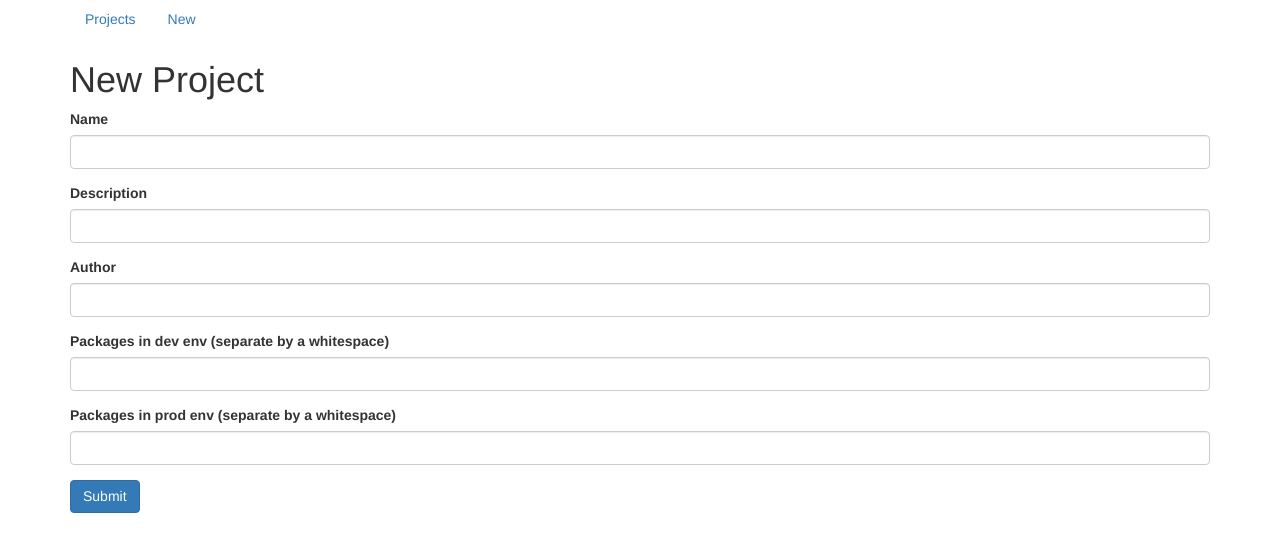
After one commit to olivmonnier/npm-manager, a Node server app: page /projects/new in a window 1280 px wide. The commit adds this page. Shown: the top 552 px of the page. Run offline with Node 20, Linux system fonts and the light colour scheme.

Commit message:
create a new project

```diff
--- a/app.js
+++ b/app.js
@@ -4,9 +4,8 @@ var bodyParser = require('body-parser');
 var errorHandler = require('errorhandler');
 var path = require('path');
 
-//Services
-var Pkg = require('./services/pkg');
-var Project = require('./services/project');
+// Routes
+var projects = require('./routes/projects');
 
 var app = express();
 
@@ -18,24 +17,7 @@ app.use(bodyParser.urlencoded({ extended: true }));
 app.use(express.static(path.join(__dirname, 'public')));
 
 // Routes
-app.route('/')
-    .get(function(req, res) {
-      return res.render('index', {
-        title: 'home',
-        projects: Project.list()
-      });
-    });
-app.route('/:name')
-  .get(function(req, res) {
-    return res.render('infos', {
-      title: 'Project ' + req.params.name,
-      infos: Pkg.infos(path.join(__dirname, 'projects/' + req.params.name))
-    });
-  })
-  .post(function(req, res) {
-    Project.create(req.body);
-    return res.redirect('/');
-  });
+app.use('/projects', projects);
 
 if ('development' == app.get('env')) {
   app.use(errorHandler());
--- /dev/null
+++ b/routes/projects.js
@@ -0,0 +1,45 @@
+var express = require('express');
+var router = express.Router();
+
+// Services
+var Pkg = require('../services/pkg');
+var Project = require('../services/project');
+
+router.route('/')
+  .get(function(req, res) {
+    return res.render('projects', {
+      title: 'Projects',
+      projects: Project.list()
+    });
+  });
+
+router.route('/new')
+  .get(function(req, res) {
+    return res.render('new', {
+      title: 'New Project'
+    });
+  })
+  .post(function(req, res) {
+    Project.create(req.body);
+    if (req.body.pkgDev) {
+      Pkg.add(req.body.pkgDev, 'projects/' + req.body.name, true);
+    }
+    if (req.body.pkgProd) {
+      Pkg.add(req.body.pkgProd, 'projects/' + req.body.name, false);
+    }
+    return res.redirect('/projects');
+  });
+
+router.route('/:name')
+  .get(function(req, res) {
+    return res.render('infos', {
+      title: 'Project ' + req.params.name,
+      infos: Pkg.infos('../projects/' + req.params.name)
+    });
+  })
+  .post(function(req, res) {
+    Project.create(req.body);
+    return res.redirect('/projects');
+  });
+
+module.exports = router;
--- a/services/project.js
+++ b/services/project.js
@@ -1,14 +1,27 @@
 var fs = require('fs');
 var path = require('path');
+
+function packageContent(args) {
+  return {
+    "name": args.name,
+    "version": args.version || "0.0.1",
+    "description": args.description || "",
+    "main": "index.js",
+    "scripts": {},
+    "author": args.author || ""
+  }
+}
 
 module.exports = {
   list: function() {
     return fs.readdirSync(path.join('projects'));
   },
   create: function(project) {
-    fs.mkdir(path.join('projects/' + project.name), function() {
+    if (!project.name) return;
 
-    });
+    fs.mkdirSync(path.join('projects/' + project.name));
+    fs.writeFileSync(path.join('projects/' + project.name +'/package.json'), JSON.stringify(packageContent(project), null, 2), 'utf8');
+    return;
   },
   delete: function(projectName) {
     fs.rmdirSync(path.join('projects/' + projectName));
--- a/views/layout.jade
+++ b/views/layout.jade
@@ -4,9 +4,10 @@ html(lang="en")
     meta(charset='UTF-8')
     meta(name='viewport', content='width=device-width')
     title= title
-    link(rel="stylesheet", href="style.css")
+    link(rel="stylesheet", href="/style.css")
   body
     .container
       ul.nav.nav-pills
-        li: a(href="/") Projects
+        li: a(href="/projects") Projects
+        li: a(href="/projects/new") New
       block content
--- /dev/null
+++ b/views/new.jade
@@ -0,0 +1,22 @@
+extends ./layout
+
+block content
+  h1 New Project
+  form(method="POST" action="/projects/new")
+    .form-group
+      label Name
+      input.form-control(type="text", name="name")
+    .form-group
+      label Description
+      input.form-control(type="text", name="description")
+    .form-group
+      label Author
+      input.form-control(type="text", name="author")
+    .form-group
+      label Packages in dev env (separate by a whitespace)
+      input.form-control(type="text", name="pkgDev")
+    .form-group
+      label Packages in prod env (separate by a whitespace)
+      input.form-control(type="text", name"pkgProd")
+    .form-group
+      input.btn.btn-primary(type="submit")
--- a/views/index.jade
+++ b/views/projects.jade
@@ -4,4 +4,4 @@ block content
   h1 Projects
   ul.list-group
     each project in projects
-      li.list-group-item: a(href="/" + project)= project
+      li.list-group-item: a(href="/projects/" + project)= project
```
